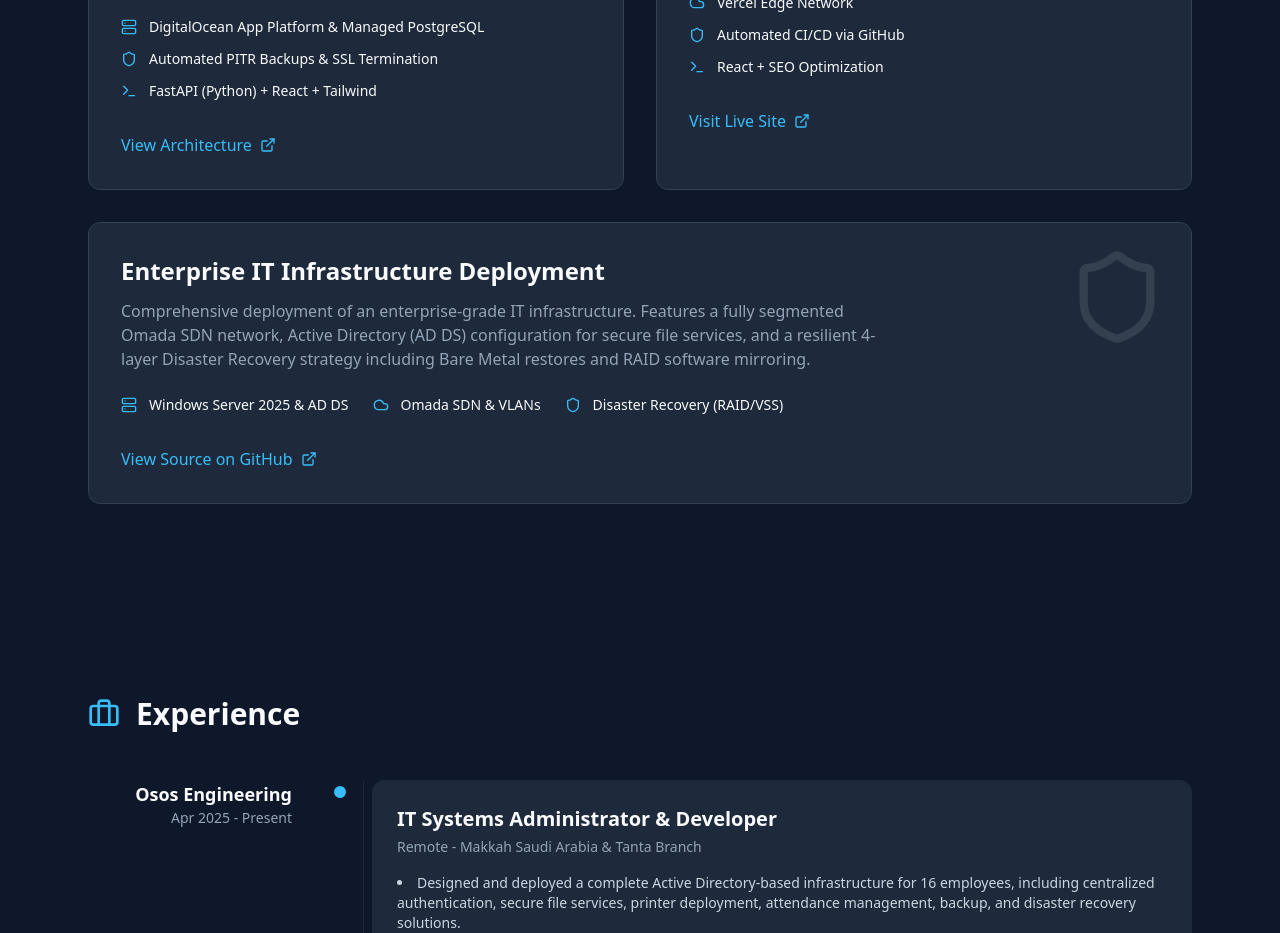
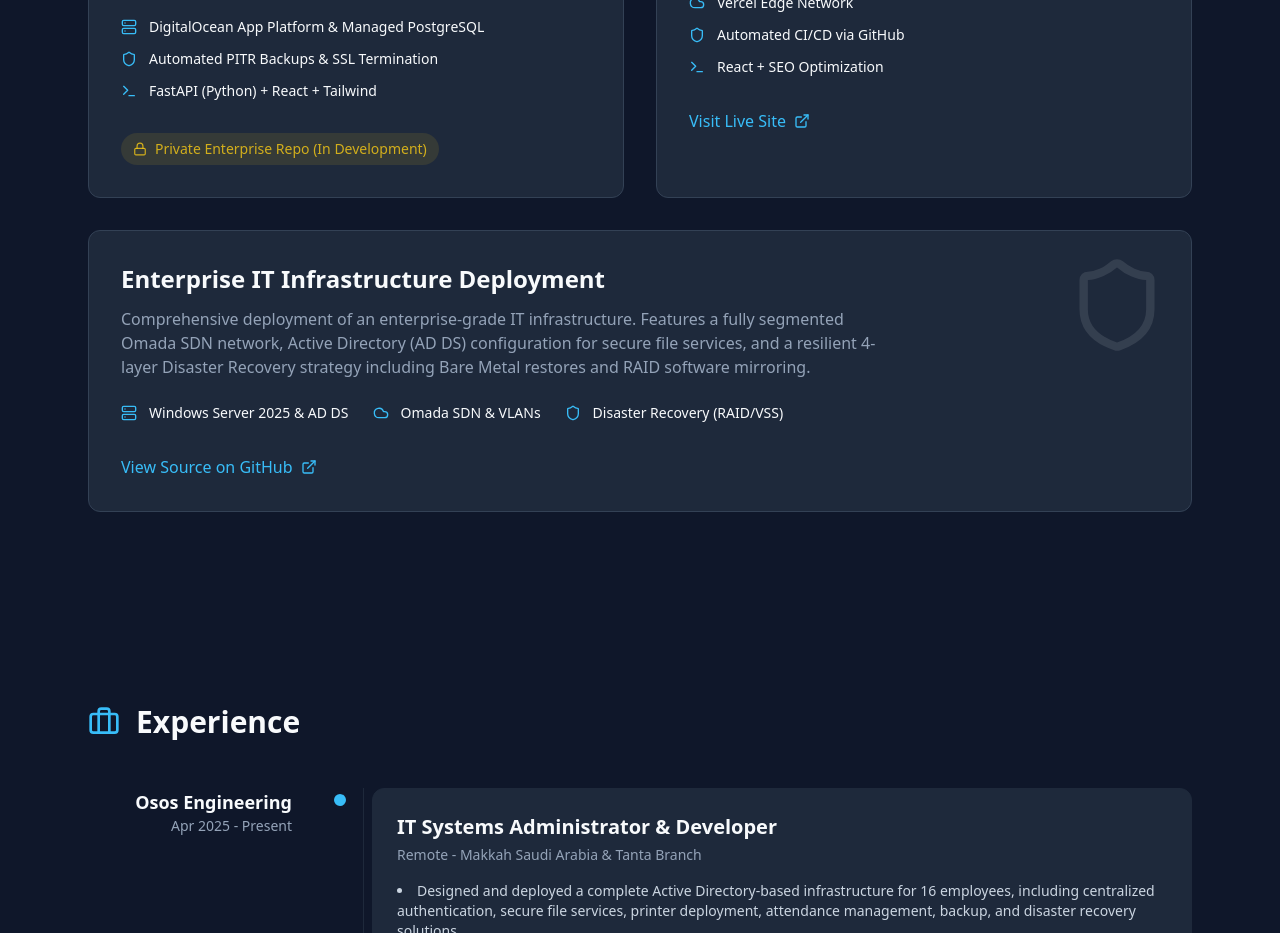
Before and after one commit to engmohammedomar533/portfolio, a React (Vite) app: page / in a window 1280 px wide. Shown: the part 1420-2353 px from the top of the page. Built offline with nearby package versions, Linux system fonts and the light colour scheme.

Commit message:
Replace broken Architecture link with Private Repo badge

```diff
--- a/src/App.tsx
+++ b/src/App.tsx
@@ -1,4 +1,4 @@
-import { Server, Shield, Cloud, Terminal, ExternalLink, Mail, Download, Briefcase, GraduationCap } from 'lucide-react';
+import { Server, Shield, Cloud, Terminal, ExternalLink, Mail, Download, Briefcase, GraduationCap, Lock } from 'lucide-react';
 
 function App() {
   return (
@@ -113,9 +113,9 @@ function App() {
                   <span>FastAPI (Python) + React + Tailwind</span>
                 </div>
               </div>
-              <a href="#" className="inline-flex items-center gap-2 text-primary font-medium hover:underline">
-                View Architecture <ExternalLink size={16}/>
-              </a>
+              <div className="inline-flex items-center gap-2 text-yellow-400/80 font-medium px-3 py-1.5 bg-yellow-400/10 rounded-full text-sm">
+                <Lock size={14}/> Private Enterprise Repo (In Development)
+              </div>
             </div>
 
             {/* Project 2 */}
```
